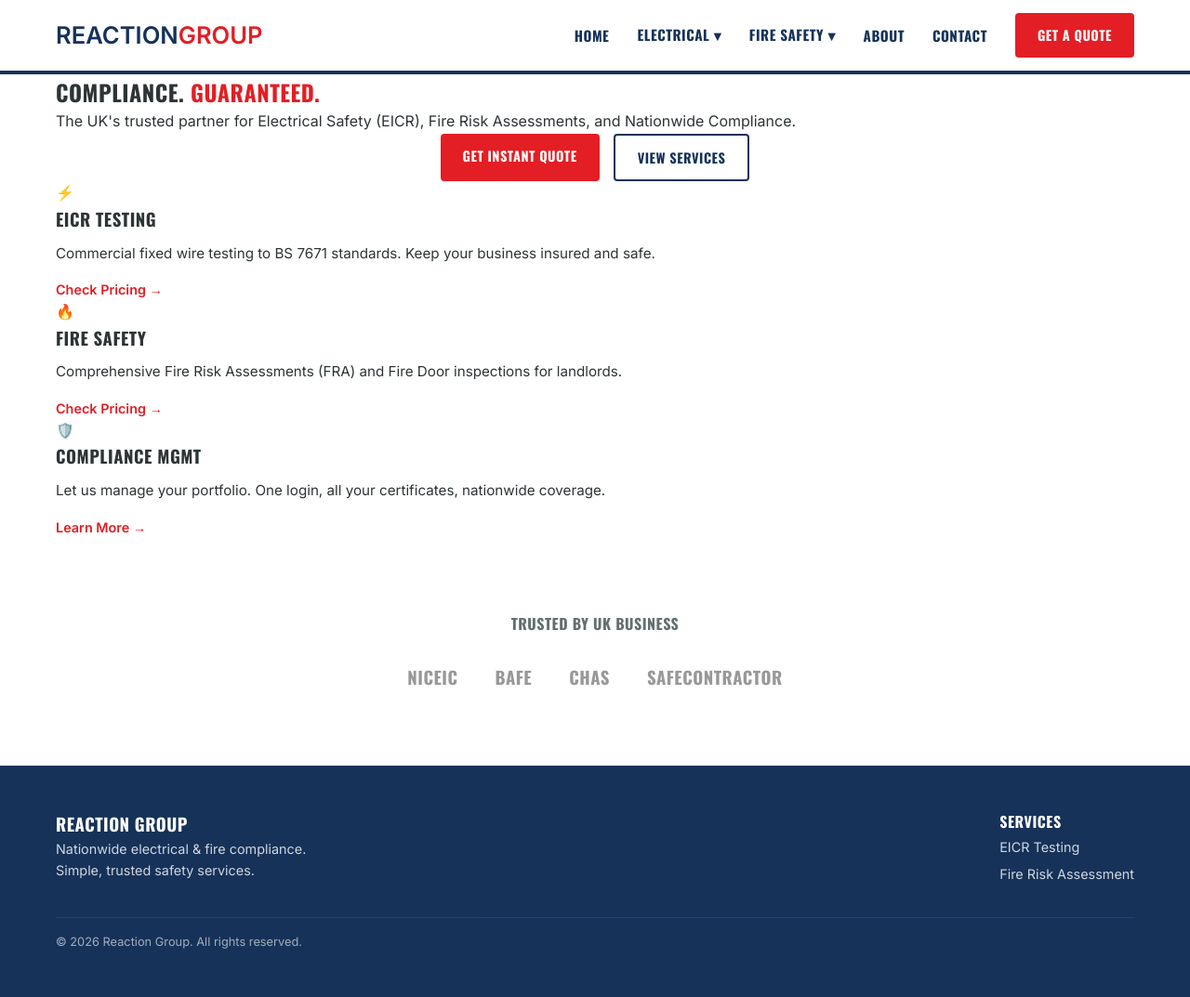
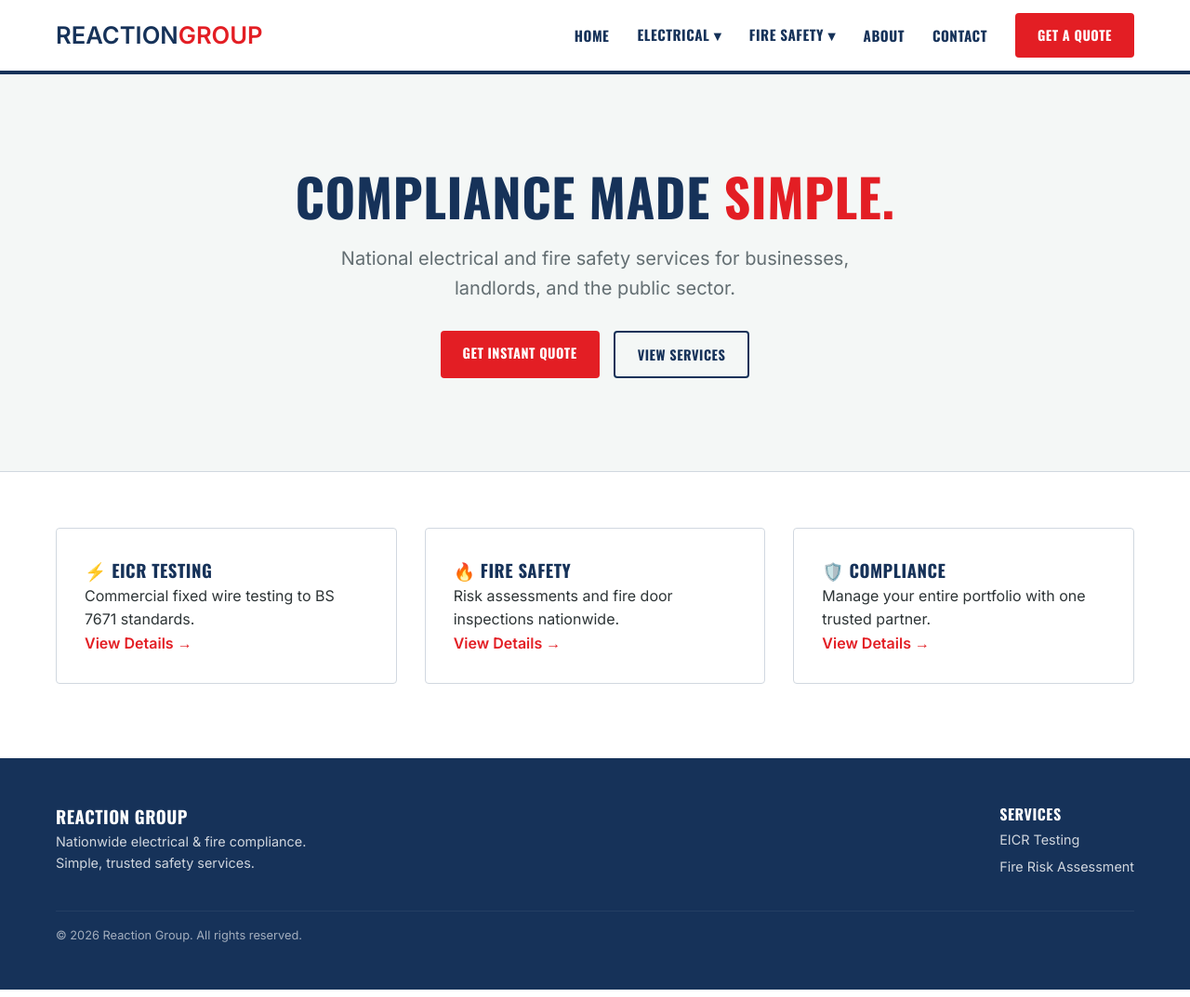
Before and after one commit to LD1878/React-Group-James, a Jekyll site: the page built from index.md, in a window 1280 px wide and 1073 px high. Shown: the whole window at 93% size. Built offline with Jekyll 4.4.1, drawn with Linux system fonts in a browser that asks for light colours.

Commit message:
Update index.md

```diff
--- a/index.md
+++ b/index.md
@@ -3,13 +3,13 @@ layout: default
 title: Home
 ---
 
-<section class="hero-section">
+<section class="hero" style="padding: 100px 0; text-align: center; background: #f4f7f6; border-bottom: 1px solid #d1d8e0;">
     <div class="container">
-        <h1 class="hero-title">
-            Compliance. <span style="color: var(--brand-red);">Guaranteed.</span>
+        <h1 style="font-size: 3.5rem; color: var(--brand-navy); margin-bottom: 20px; line-height: 1.1;">
+            Compliance Made <span style="color: var(--brand-red);">Simple.</span>
         </h1>
-        <p class="hero-subtitle">
-            The UK's trusted partner for Electrical Safety (EICR), Fire Risk Assessments, and Nationwide Compliance.
+        <p style="font-size: 1.25rem; max-width: 600px; margin: 0 auto 30px; color: var(--text-light);">
+            National electrical and fire safety services for businesses, landlords, and the public sector.
         </p>
         <div style="display: flex; gap: 15px; justify-content: center;">
             <a href="/contact/" class="btn btn-primary">Get Instant Quote</a>
@@ -18,45 +18,22 @@ title: Home
     </div>
 </section>
 
-<div class="container" style="margin-bottom: 80px;">
-    <div class="feature-grid">
-
-        <a href="/services/eicr-testing/" class="card">
-            <span class="card-icon">⚡</span>
-            <h3 style="margin-bottom: 10px;">EICR Testing</h3>
-            <p style="color: var(--text-main); font-size: 0.95rem;">
-                Commercial fixed wire testing to BS 7671 standards. Keep your business insured and safe.
-            </p>
-            <span style="color: var(--brand-red); font-weight: 700; font-size: 0.9rem; margin-top: 15px; display: block;">Check Pricing &rarr;</span>
-        </a>
-
-        <a href="/services/fire-risk-assessment/" class="card">
-            <span class="card-icon">🔥</span>
-            <h3 style="margin-bottom: 10px;">Fire Safety</h3>
-            <p style="color: var(--text-main); font-size: 0.95rem;">
-                Comprehensive Fire Risk Assessments (FRA) and Fire Door inspections for landlords.
-            </p>
-            <span style="color: var(--brand-red); font-weight: 700; font-size: 0.9rem; margin-top: 15px; display: block;">Check Pricing &rarr;</span>
-        </a>
-
-        <a href="/contact/" class="card">
-            <span class="card-icon">🛡️</span>
-            <h3 style="margin-bottom: 10px;">Compliance Mgmt</h3>
-            <p style="color: var(--text-main); font-size: 0.95rem;">
-                Let us manage your portfolio. One login, all your certificates, nationwide coverage.
-            </p>
-            <span style="color: var(--brand-red); font-weight: 700; font-size: 0.9rem; margin-top: 15px; display: block;">Learn More &rarr;</span>
-        </a>
-
+<div class="container" style="margin-top: 60px; margin-bottom: 80px;">
+    <div style="display: grid; grid-template-columns: repeat(3, 1fr); gap: 30px;">
+        <div style="padding: 30px; border: 1px solid var(--border-color); border-radius: 4px;">
+            <h3 style="color: var(--brand-navy);">⚡ EICR Testing</h3>
+            <p>Commercial fixed wire testing to BS 7671 standards.</p>
+            <a href="/services/eicr-testing/" style="color: var(--brand-red); font-weight: 700;">View Details &rarr;</a>
+        </div>
+        <div style="padding: 30px; border: 1px solid var(--border-color); border-radius: 4px;">
+            <h3 style="color: var(--brand-navy);">🔥 Fire Safety</h3>
+            <p>Risk assessments and fire door inspections nationwide.</p>
+            <a href="/services/fire-risk-assessment/" style="color: var(--brand-red); font-weight: 700;">View Details &rarr;</a>
+        </div>
+        <div style="padding: 30px; border: 1px solid var(--border-color); border-radius: 4px;">
+            <h3 style="color: var(--brand-navy);">🛡️ Compliance</h3>
+            <p>Manage your entire portfolio with one trusted partner.</p>
+            <a href="/contact/" style="color: var(--brand-red); font-weight: 700;">View Details &rarr;</a>
+        </div>
     </div>
 </div>
-
-<div class="container" style="text-align: center; margin-bottom: 80px;">
-    <h4 style="color: var(--text-light); margin-bottom: 30px;">Trusted by UK Business</h4>
-    <div style="display: flex; justify-content: center; gap: 40px; opacity: 0.5; filter: grayscale(100%); flex-wrap: wrap;">
-        <h3 style="margin: 0;">NICEIC</h3>
-        <h3 style="margin: 0;">BAFE</h3>
-        <h3 style="margin: 0;">CHAS</h3>
-        <h3 style="margin: 0;">SafeContractor</h3>
-    </div>
-</div>
```
